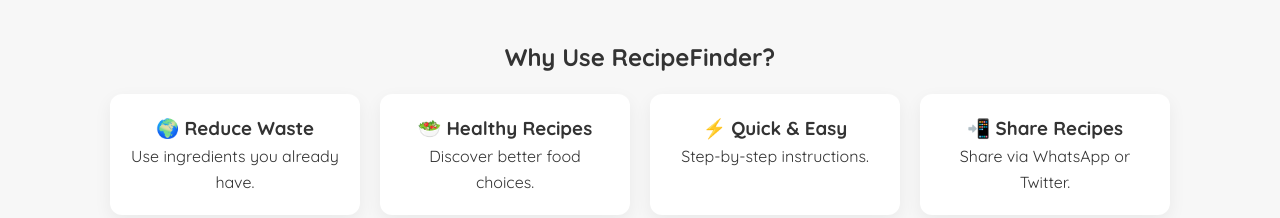
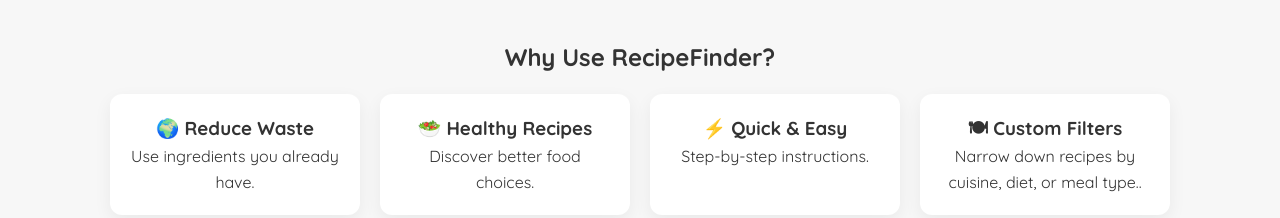
Before and after one commit to aleena-marie-thampi/CookPal, a plain HTML site: page index.html in a window 1280 px wide. Shown: the part 602-820 px from the top of the page. Drawn offline with Linux system fonts and the light colour scheme.

Commit message:
Update index.html

```diff
--- a/index.html
+++ b/index.html
@@ -56,7 +56,8 @@
       <div class="feature-card"><h3>🌍 Reduce Waste</h3><p>Use ingredients you already have.</p></div>
       <div class="feature-card"><h3>🥗 Healthy Recipes</h3><p>Discover better food choices.</p></div>
       <div class="feature-card"><h3>⚡ Quick & Easy</h3><p>Step-by-step instructions.</p></div>
-      <div class="feature-card"><h3>📲 Share Recipes</h3><p>Share via WhatsApp or Twitter.</p></div>
+       <div class="feature-card"><h3>🍽 Custom Filters</h3><p>Narrow down recipes by cuisine, diet, or meal type..</p></div>
+
     </div>
   </section>
 
```
